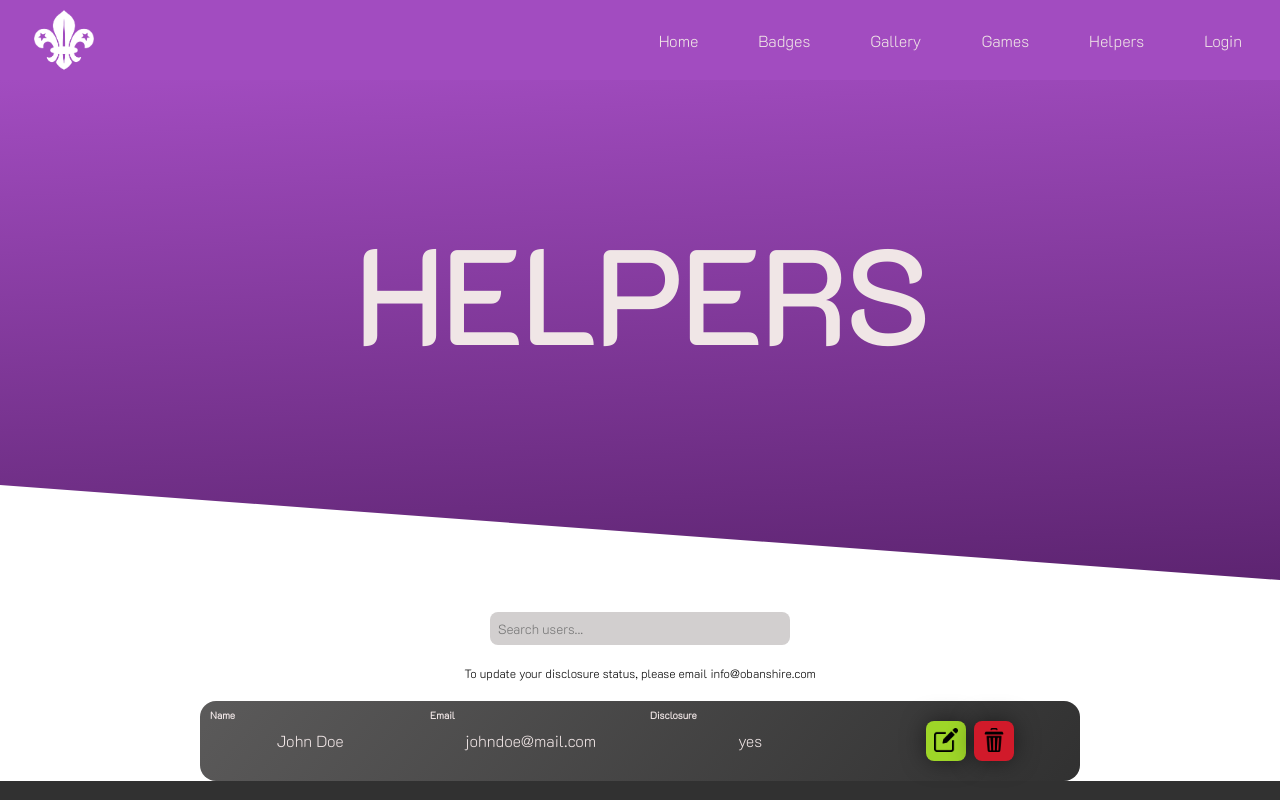
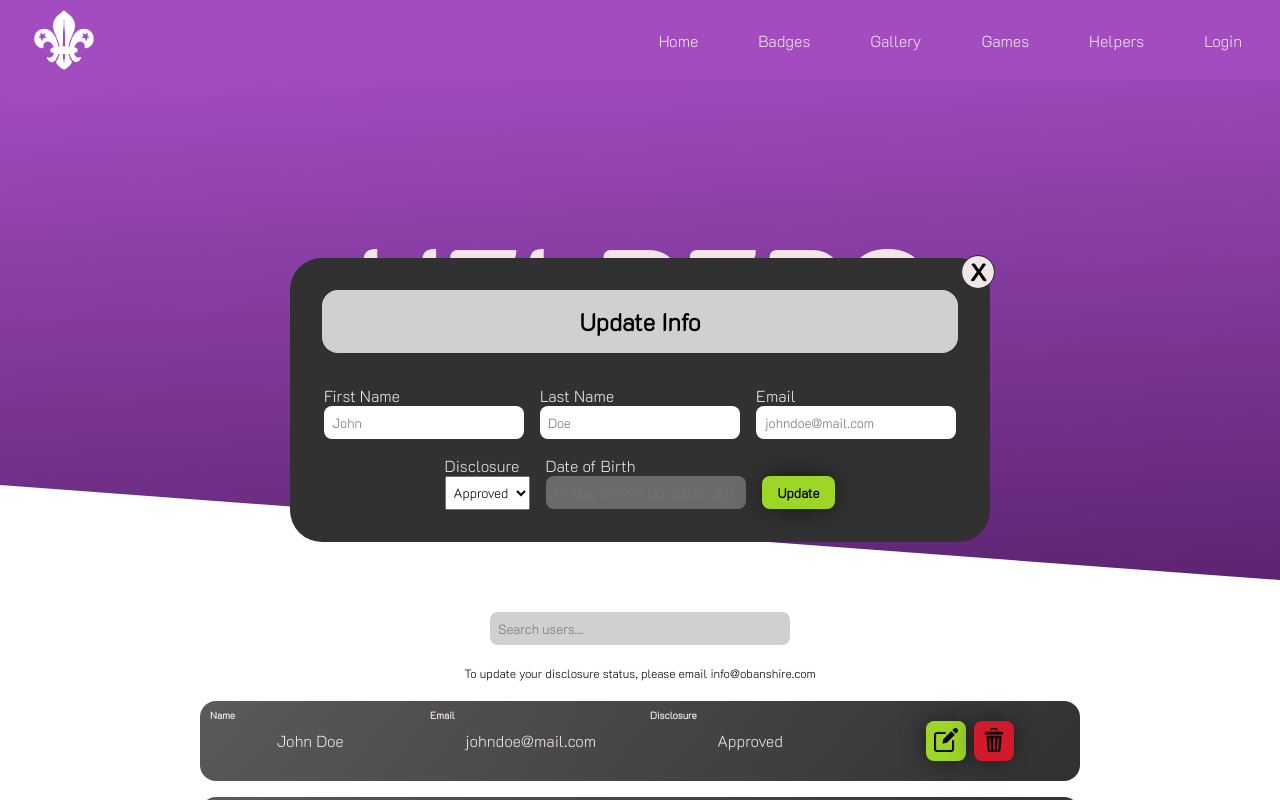
Before and after one commit to PapaGrooves/scouts, a React (Create React App) app in the folder client/: page /helpers in a window 1280 px wide. Both pictures are taken after a click on the button 946 px from the left and 741 px from the top of the page. Shown: the top 800 px of the page. Built offline with nearby package versions, Linux system fonts and the light colour scheme.

Commit message:
frontend finishing touches, more to come

```diff
--- /dev/null
+++ b/client/src/assets/objects/Gallery.jsx
@@ -0,0 +1,4 @@
+const Gallery = [
+    {},
+
+]
--- a/client/src/assets/objects/Users.jsx
+++ b/client/src/assets/objects/Users.jsx
@@ -1,18 +1,31 @@
 const Users = [
     {
+        id: 1,
         fname: "John",
         lname: "Doe",
         email: "johndoe@mail.com",
         disclosure: "Approved",
+        dob: new Date("5/15/1998"),
         is_admin: 0,
     },
     {
+        id: 2,
         fname: "Jane",
         lname: "Dane",
         email: "janedane@mail.com",
         disclosure: "Approved",
+        dob: new Date("19/7/1993"),
         is_admin: 1,
     },
-]
+    {
+        id: 3,
+        fname: "Bane",
+        lname: "Bowser",
+        email: "b@mail.com",
+        disclosure: "Pending",
+        dob: new Date("12/5/1948"),
+        is_admin: 0,
+    }
+];
 
 export default Users;
--- a/client/src/assets/scss/_helpers.scss
+++ b/client/src/assets/scss/_helpers.scss
@@ -2,6 +2,7 @@
 
 .user {
   width: 80%;
+  // height: 100px;
   max-width: 880px;
   margin: auto;
   padding: 8px;
@@ -53,6 +54,8 @@
         width: 24px;
         height: 24px;
       }
+
+
     }
 
     .delete {
@@ -73,3 +76,94 @@
         font-size: 12px;
      }
 }
+
+.usersWrap {
+  width: 100%;
+height: 100%;
+margin-bottom: 64px;
+
+display: flex;
+flex-direction: column;
+gap: 16px;
+
+}
+
+.adminModal {
+  max-width: 700px;
+  height: 100%;
+  max-height: 600px;
+  margin: auto 32px;
+  background: $gray;
+
+  padding: 32px;
+  border-radius: 32px;
+
+  display: flex;
+  flex-direction: column;
+  gap: 32px;
+  position: relative;
+
+  .close {
+    width: 32px;
+    height: 32px;
+
+    text-align: center;
+
+    position: absolute;
+    left: 96%;
+    top: -1%;
+
+    background-color: $white;
+    border-radius: 50%;
+    font-weight: bold;
+    font-size: 32px;
+    cursor: pointer;
+
+    outline: 1.5px solid $gray;
+  }
+
+  .header {
+    width: 100%;
+    height: 100%;
+    border-radius: 16px;
+
+    padding: 16px;
+
+    background: $light-gray;
+
+    h2 {
+      text-align: center;
+    }
+  }
+
+  .content {
+    form {
+      display: flex;
+      flex-wrap: wrap;
+      align-items: center;
+      justify-content: center;
+      gap: 16px;
+      div {
+        display: flex;
+        flex-direction: column;
+
+        label {
+          color: $white;
+        }
+        input {
+          border-radius: 8px;
+          width: 200px;
+        }
+        select {
+          // background: $white;
+          // color: $white;
+          padding: 4px;
+          height: 33.33333px;
+        }
+        button {
+          margin-top: 20.66px;
+        }
+      }
+    }
+  }
+}
--- a/client/src/assets/scss/_smallcard.scss
+++ b/client/src/assets/scss/_smallcard.scss
@@ -22,7 +22,6 @@
   &:hover {
     width: 215px;
     height: 215px;
-    // background: $accent-gradient-t;
     transition: 0.5s ease-in;
   }
   .content {
--- a/client/src/assets/scss/app.css
+++ b/client/src/assets/scss/app.css
@@ -767,6 +767,78 @@ footer .copyright {
   font-size: 12px;
 }
 
+.usersWrap {
+  width: 100%;
+  height: 100%;
+  margin-bottom: 64px;
+  display: flex;
+  flex-direction: column;
+  gap: 16px;
+}
+
+.adminModal {
+  max-width: 700px;
+  height: 100%;
+  max-height: 600px;
+  margin: auto 32px;
+  background: #313131;
+  padding: 32px;
+  border-radius: 32px;
+  display: flex;
+  flex-direction: column;
+  gap: 32px;
+  position: relative;
+}
+.adminModal .close {
+  width: 32px;
+  height: 32px;
+  text-align: center;
+  position: absolute;
+  left: 96%;
+  top: -1%;
+  background-color: #f0e6e6;
+  border-radius: 50%;
+  font-weight: bold;
+  font-size: 32px;
+  cursor: pointer;
+  outline: 1.5px solid #313131;
+}
+.adminModal .header {
+  width: 100%;
+  height: 100%;
+  border-radius: 16px;
+  padding: 16px;
+  background: #d2cfcf;
+}
+.adminModal .header h2 {
+  text-align: center;
+}
+.adminModal .content form {
+  display: flex;
+  flex-wrap: wrap;
+  align-items: center;
+  justify-content: center;
+  gap: 16px;
+}
+.adminModal .content form div {
+  display: flex;
+  flex-direction: column;
+}
+.adminModal .content form div label {
+  color: #f0e6e6;
+}
+.adminModal .content form div input {
+  border-radius: 8px;
+  width: 200px;
+}
+.adminModal .content form div select {
+  padding: 4px;
+  height: 33.33333px;
+}
+.adminModal .content form div button {
+  margin-top: 20.66px;
+}
+
 .form {
   display: flex;
   flex-direction: column;
--- a/client/src/components/List.jsx
+++ b/client/src/components/List.jsx
@@ -1,7 +1,7 @@
-import { React } from 'react'
-import Badge from '../assets/objects/Badge';
-import SmallCard from './SmallCard';
-import Popup from 'reactjs-popup';
+import { React } from "react";
+import Badge from "../assets/objects/Badge";
+import SmallCard from "./SmallCard";
+import Popup from "reactjs-popup";
 
 // STUB original code by Saleh-Mubashar on github.com
 // https://github.com/Saleh-Mubashar/React-Search
@@ -9,20 +9,22 @@ import Popup from 'reactjs-popup';
 function List(props) {
   const filteredData = Badge.filter((el) => {
     //if no input the return the original
-        if (props.input === '') {
+    if (props.input === "") {
       return el;
     }
     //return the item which contains the user input
     else {
-            return el.title.toLowerCase().includes(props.input)
+      return el.title.toLowerCase().includes(props.input);
     }
-    })
+  });
   return (
-        <ul className="badgesWrap">
+    <div className="badgesWrap">
       {filteredData.map((item) => (
         <Popup className="popup"
         trigger={
-                <li key={item.id}> <SmallCard icon={item.img} name={item.title}/> </li>
+        <li >
+          <SmallCard  icon={item.img} name={item.title} />
+        </li>
         }
         modal
         nested
@@ -43,8 +45,8 @@ function List(props) {
           )}
         </Popup>
       ))}
-      </ul>
-    )
+    </div>
+  );
 }
 
-export default List
+export default List;
--- /dev/null
+++ b/client/src/components/ListUsers.jsx
@@ -0,0 +1,29 @@
+// import { React } from "react";
+import Users from "../assets/objects/Users";
+import UserCard from "./UserCard";
+
+function ListUsers(props) {
+  const filteredData = Users.filter((el) => {
+    //if no input the return the original
+    if (props.input === "") {
+      return el;
+    }
+    //return the item which contains the user input
+    else {
+      return el.fname.toLowerCase().includes(props.input);
+    }
+  });
+
+
+  return (
+      <div className="usersWrap">
+        {filteredData.map((item) => (
+          <li key={item.id}>
+            <UserCard fname={item.fname} lname={item.lname} name={item.fname + " " + item.lname} email={item.email} disclosure={item.disclosure} dob={item.dob.toString()}/>
+          </li>
+        ))}
+      </div>
+  );
+}
+
+export default ListUsers;
--- a/client/src/components/User.jsx
+++ /dev/null
@@ -1,36 +0,0 @@
-import edit from "../assets/images/edit.png";
-import dlt from "../assets/images/delete.png"
-const User = () => {
-  return (
-    <>
-      <div className="user">
-
-        <div className="name">
-          <label htmlFor="">Name</label>
-          <p>John Doe</p>
-        </div>
-
-        <div className="email">
-          <label htmlFor="">Email</label>
-          <p>johndoe@mail.com</p>
-        </div>
-
-        <div className="disclosure">
-          <label htmlFor="">Disclosure</label>
-          <p>yes</p>
-        </div>
-
-        <div className="btns">
-            <button className="edit">
-                <img src={edit} alt="" />
-            </button>
-            <button className="delete">
-                <img src={dlt} alt="" />
-            </button>
-            </div>
-      </div>
-    </>
-  );
-};
-
-export default User;
--- /dev/null
+++ b/client/src/components/UserCard.jsx
@@ -0,0 +1,106 @@
+import React from "react";
+
+import edit from "../assets/images/edit.png";
+import dlt from "../assets/images/delete.png";
+
+import Popup from "reactjs-popup";
+
+const UserCard = (props) => {
+  const [modalIsOpen, setIsOpen] = React.useState(false);
+
+  function openModal() {
+    setIsOpen(true);
+  }
+
+  function closeModal() {
+    setIsOpen(false);
+  }
+
+
+  return (
+    <div className="user">
+      <div className="name">
+        <label htmlFor="">Name</label>
+        <p>{props.name}</p>
+      </div>
+
+      <div className="email">
+        <label htmlFor="">Email</label>
+        <p>{props.email}</p>
+      </div>
+
+      <div className="disclosure">
+        <label htmlFor="">Disclosure</label>
+        <p>{props.disclosure}</p>
+      </div>
+
+      <div className="btns">
+        <Popup
+          className="popup"
+          trigger={
+            <button className="edit">
+              <img src={edit} alt="" />
+            </button>
+          }
+          modal
+          nested
+        >
+          {(close) => (
+            <div className="adminModal">
+              <p className="close" onClick={() => close()}>
+                x
+              </p>
+
+              <div className="header">
+                <h2>Update Info</h2>
+              </div>
+
+              <div className="content">
+                <form action="">
+                  <div>
+                    <label htmlFor="fname">First Name</label>
+                    <input type="text" id="fname" placeholder={props.fname} />
+                  </div>
+                  <div>
+                    <label htmlFor="lname">Last Name</label>
+                    <input type="text" id="lname" placeholder={props.lname} />
+                  </div>
+                  <div>
+                    <label htmlFor="email">Email</label>
+                    <input type="email" id="email" placeholder={props.email} />
+                  </div>
+                  <div>
+                    <label htmlFor="disclosure">Disclosure</label>
+                    <select
+                      name="disclosure"
+                      id="disclosure"
+                    >
+                      <option value="" disabled selected hidden>{props.disclosure}</option>
+                      <option value="pending">Pending</option>
+                      <option value="approved">Approved</option>
+                    </select>
+                  </div>
+
+                  <div>
+                    <label htmlFor="dob">Date of Birth</label>
+                    <input type="text" id="dob" placeholder={props.dob} disabled/>
+                  </div>
+
+                  <div>
+                    <button type="submit">Update</button>
+                  </div>
+                </form>
+              </div>
+            </div>
+          )}
+        </Popup>
+
+        <button className="delete">
+          <img src={dlt} alt="" />
+        </button>
+      </div>
+    </div>
+  );
+};
+
+export default UserCard;
--- a/client/src/pages/Badges.jsx
+++ b/client/src/pages/Badges.jsx
@@ -1,13 +1,10 @@
-import Badge from "../assets/objects/Badge";
 import { useState } from "react";
 import List from "../components/List";
 
 const Badges = () => {
-  // const [badge, setBadge] = useState(Badge);
-
   const [inputText, setInputText] = useState("");
   let inputHandler = (e) => {
-    //convert input text to lower case
+    //convert input to lower case
     var lowerCase = e.target.value.toLowerCase();
     setInputText(lowerCase);
   };
--- a/client/src/pages/Helpers.jsx
+++ b/client/src/pages/Helpers.jsx
@@ -1,6 +1,5 @@
-import User from "../components/User";
 import { useState } from "react";
-
+import ListUsers from "../components/ListUsers";
 const Helpers = () => {
 
     const [inputText, setInputText] = useState("");
@@ -9,6 +8,8 @@ const Helpers = () => {
       var lowerCase = e.target.value.toLowerCase();
       setInputText(lowerCase);
     };
+
+
 
     return(
         // FIXME
@@ -26,7 +27,7 @@ const Helpers = () => {
       <div className="addInfo">
         <p>To update your disclosure status, please email info@obanshire.com</p>
       </div>
-      <User input={inputText} />
+      <ListUsers input={inputText} />
         </>
     );
 }
--- a/client/src/pages/Signup.jsx
+++ b/client/src/pages/Signup.jsx
@@ -12,6 +12,9 @@ const Signup = () => {
 
             <label htmlFor="lname">Last Name</label>
             <input type="text" name="lname" id="lname" placeholder="Surname" />
+
+            <label htmlFor="dob">Date of Birth</label>
+            <input type="date" name="date" id="dare" />
 
             <label htmlFor="password">Password</label>
             <input type="password" name="password" id="password" placeholder="************" />
```
Also changed, not shown: 2 other files (tests, documents, lock files or other folders). Lines whose indentation alone changed are shown as unchanged.
